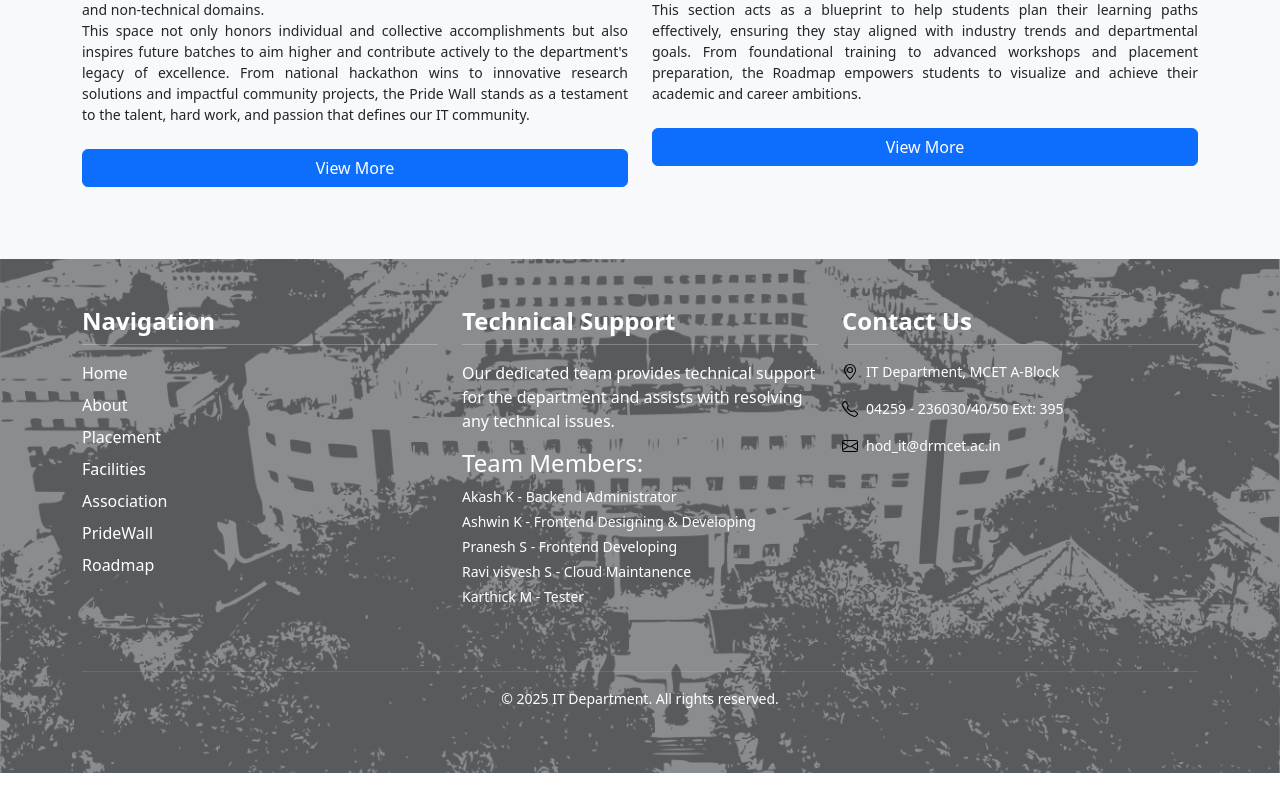
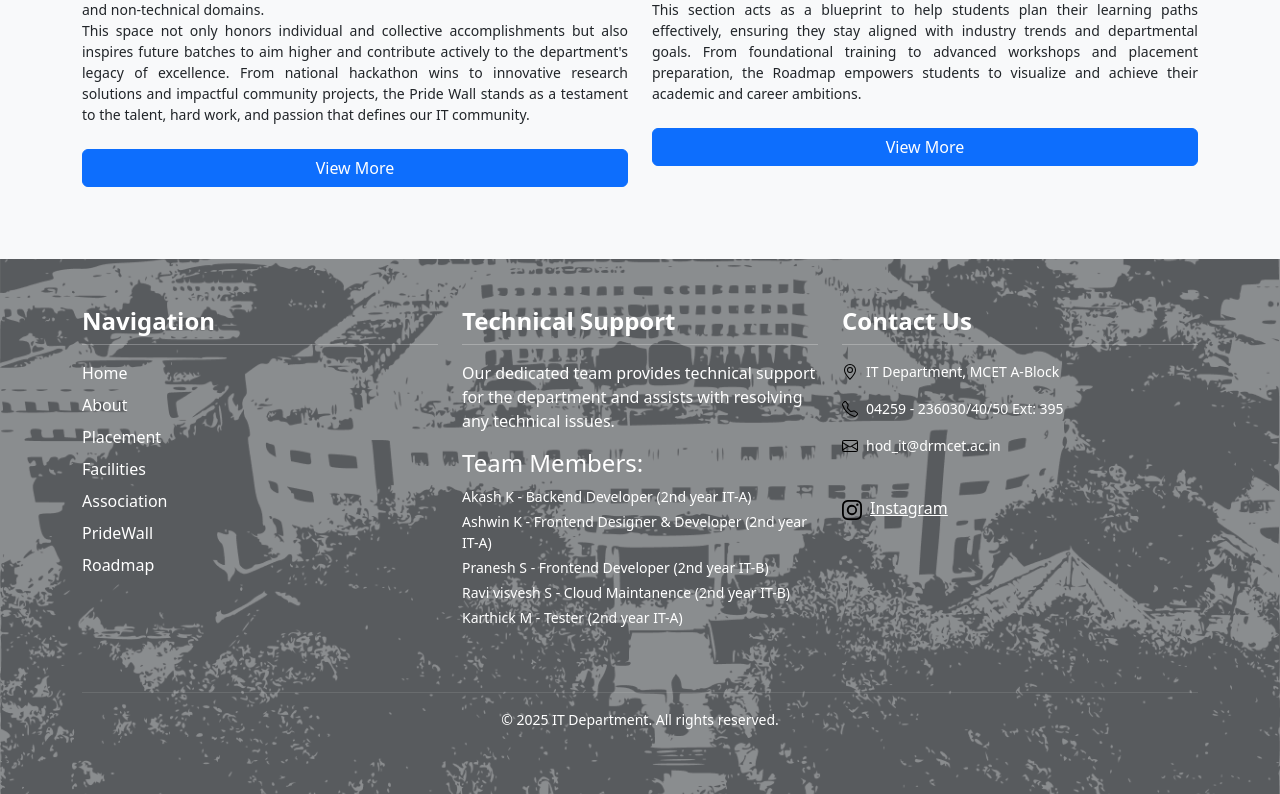
Before and after one commit to Ashwinkumaresan/IT-dept-Client, a React (Vite) app: page /#/ in a window 1280 px wide. Shown: the part 1706-2500 px from the top of the page. Before the commit the page ends 2479 px from the top, so only its background shows below. Built offline with nearby package versions, Linux system fonts and the light colour scheme; a web font is replaced by a local one.

Commit message:
final push

```diff
--- a/src/components/Footer/Footer.jsx
+++ b/src/components/Footer/Footer.jsx
@@ -1,6 +1,6 @@
 import React from "react";
 import {Link} from "react-router-dom";
-import { Envelope, Telephone, GeoAlt, Github, Linkedin, Twitter } from "react-bootstrap-icons";
+import { Envelope, Telephone, GeoAlt, Github, Linkedin, Twitter, Instagram } from "react-bootstrap-icons";
 
 export const Footer = () => {
   return (
@@ -61,11 +61,11 @@ export const Footer = () => {
               <div className="mt-3">
                 <h4 className="fw-medium">Team Members:</h4>
                 <ul className="list-unstyled small">
-                  <li className="mb-1">Akash K - Backend Administrator</li>
-                  <li className="mb-1">Ashwin K - Frontend Designing & Developing</li>
-                  <li className="mb-1">Pranesh S - Frontend Developing</li>
-                  <li className="mb-1">Ravi visvesh S - Cloud Maintanence</li>
-                  <li className="mb-1">Karthick M - Tester</li>
+                  <li className="mb-1">Akash K - Backend Developer (2nd year IT-A)</li>
+                  <li className="mb-1">Ashwin K - Frontend Designer & Developer (2nd year IT-A)</li>
+                  <li className="mb-1">Pranesh S - Frontend Developer (2nd year IT-B)</li>
+                  <li className="mb-1">Ravi visvesh S - Cloud Maintanence (2nd year IT-B)</li>
+                  <li className="mb-1">Karthick M - Tester (2nd year IT-A)</li>
                 </ul>
               </div>
             </div>
@@ -88,22 +88,14 @@ export const Footer = () => {
                 <span className="small">hod_it@drmcet.ac.in</span>
               </div>
 
-              {/* <div className="mt-3">
+              <div className="mt-3">
                 <div className="d-flex gap-3 mt-2">
-                  <Link href="#" className="text-white hover-opacity">
-                    <Github size={20} />
-                    <span className="visually-hidden">GitHub</span>
-                  </Link>
-                  <Link href="#" className="text-white hover-opacity">
-                    <Linkedin size={20} />
-                    <span className="visually-hidden">LinkedIn</span>
-                  </Link>
-                  <Link href="#" className="text-white hover-opacity">
-                    <Twitter size={20} />
-                    <span className="visually-hidden">Twitter</span>
+                  <Link to="https://www.instagram.com/mcet_it_department?utm_source=ig_web_button_share_sheet&igsh=ZDNlZDc0MzIxNw==" target="_blank" className="text-white hover-opacity">
+                    <Instagram size={20}/>
+                    <span className="ms-2">Instagram</span>
                   </Link>
                 </div>
-              </div> */}
+              </div>
             </div>
           </div>
         </div>
```
